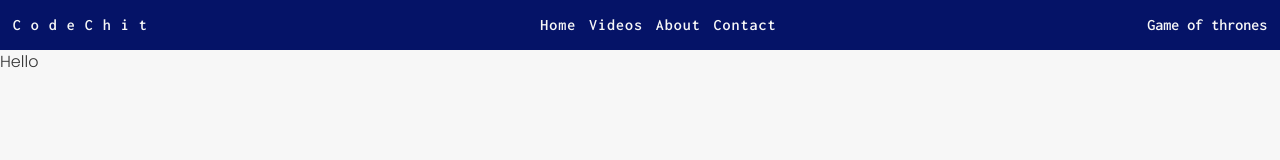
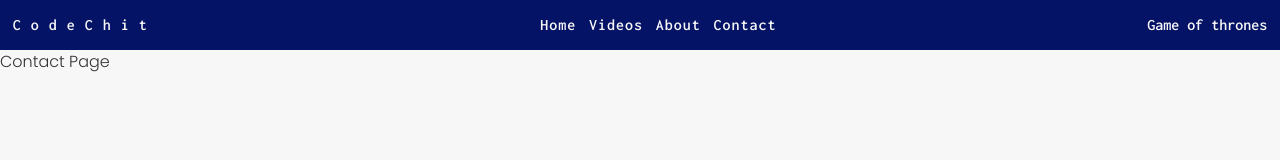
Before and after one commit to pkkarn/codechit-client, a Vue app: page /contact in a window 1280 px wide. Shown: the top 160 px of the page. Built offline with nearby package versions, Linux system fonts and the light colour scheme.

Commit message:
Router added

```diff
--- a/package.json
+++ b/package.json
@@ -13,6 +13,7 @@
     "core-js": "^3.6.5",
     "sass": "^1.49.9",
     "vue": "^3.0.0",
+    "vue-router": "^4.0.12",
     "vuex": "^4.0.0-0"
   },
   "devDependencies": {
--- a/src/App.vue
+++ b/src/App.vue
@@ -3,8 +3,7 @@
     <div>
       <!-- Navbar -->
       <Navbar/>
-
-      Hello
+      <router-view></router-view>
       <!-- MainPage -->
       <!-- <MainPage/> -->
       <!-- Footer -->
--- a/src/components/Navbar.vue
+++ b/src/components/Navbar.vue
@@ -5,10 +5,14 @@
                 <span class="main-title"> CodeChit </span>
             </div>
             <div class="navbar_comp__middle">
-                <a href="#" class="router-link">Home</a>
+                <router-link tag="a" class="router-link" :to="{name: 'home'}">Home</router-link>
+                <router-link tag="a" class="router-link" :to="{name: 'videos'}">Videos</router-link>
+                <router-link tag="a" class="router-link" :to="{name: 'about'}">About</router-link>
+                <router-link tag="a" class="router-link" :to="{name: 'contact'}">Contact</router-link>
+                <!-- <a href="#" class="router-link">Home</a>
                 <a href="#" class="router-link">Videos</a>
                 <a href="#" class="router-link">About</a>
-                <a href="#" class="router-link">Contact</a>
+                <a href="#" class="router-link">Contact</a> -->
             </div>
             <div class="navbar_comp__end">
                 Game of thrones
--- a/src/main.js
+++ b/src/main.js
@@ -2,7 +2,11 @@ import "bootstrap/dist/css/bootstrap.min.css"
 import { createApp } from 'vue'
 import App from './App.vue'
 import store from './store'
+import router from '@/router'
 
-createApp(App).use(store).mount('#app')
+const app = createApp(App)
+app.use(router)
+app.use(store)
+app.mount('#app')
 
 import "bootstrap/dist/js/bootstrap.js"
--- /dev/null
+++ b/src/pages/AboutPage.vue
@@ -0,0 +1,13 @@
+<template>
+    <div>
+        About Page
+    </div>
+</template>
+
+<script setup>
+
+</script>
+
+<style lang="scss" scoped>
+
+</style>
--- /dev/null
+++ b/src/pages/ContactPage.vue
@@ -0,0 +1,13 @@
+<template>
+    <div>
+        Contact Page
+    </div>
+</template>
+
+<script setup>
+
+</script>
+
+<style lang="scss" scoped>
+
+</style>
--- /dev/null
+++ b/src/pages/HomePage.vue
@@ -0,0 +1,13 @@
+<template>
+    <div>
+        HomePage
+    </div>
+</template>
+
+<script setup>
+
+</script>
+
+<style lang="scss" scoped>
+
+</style>
--- /dev/null
+++ b/src/pages/VideoPage.vue
@@ -0,0 +1,13 @@
+<template>
+    <div>
+        Video Page
+    </div>
+</template>
+
+<script setup>
+
+</script>
+
+<style lang="scss" scoped>
+
+</style>
--- /dev/null
+++ b/src/router/index.js
@@ -0,0 +1,34 @@
+import { createRouter, createWebHistory } from 'vue-router'
+import HomePage from '@/pages/HomePage.vue'
+
+
+const routes = [
+    {
+        path: '/',
+        name: 'home',
+        component: HomePage
+    },
+    {
+        path: '/about',
+        name: 'about',
+        component: () => import(/* webpackChunkName: "about" */ '../pages/AboutPage.vue')
+    },
+    {
+        path: '/contact',
+        name: 'contact',
+        component: () => import(/* webpackChunkName: "about" */ '../pages/ContactPage.vue')
+    },
+    {
+        path: '/videos',
+        name: 'videos',
+        component: () => import(/* webpackChunkName: "videos" */ '../pages/VideoPage.vue')
+    },
+]
+
+const router = createRouter({
+    mode: 'history',
+    history: createWebHistory(),
+    routes
+})
+
+export default router;
```
Also changed, not shown: 1 other file (tests, documents, lock files or other folders).
